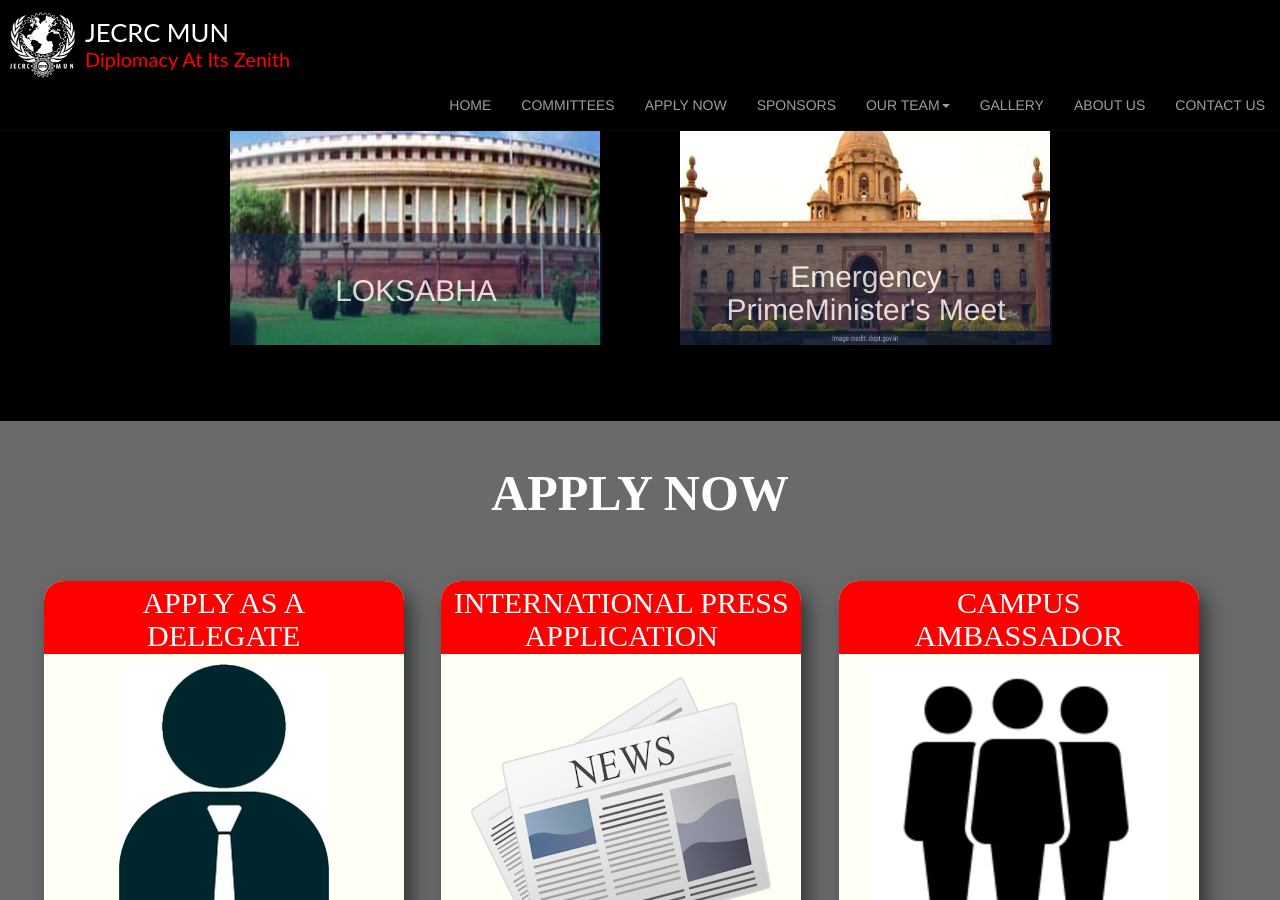
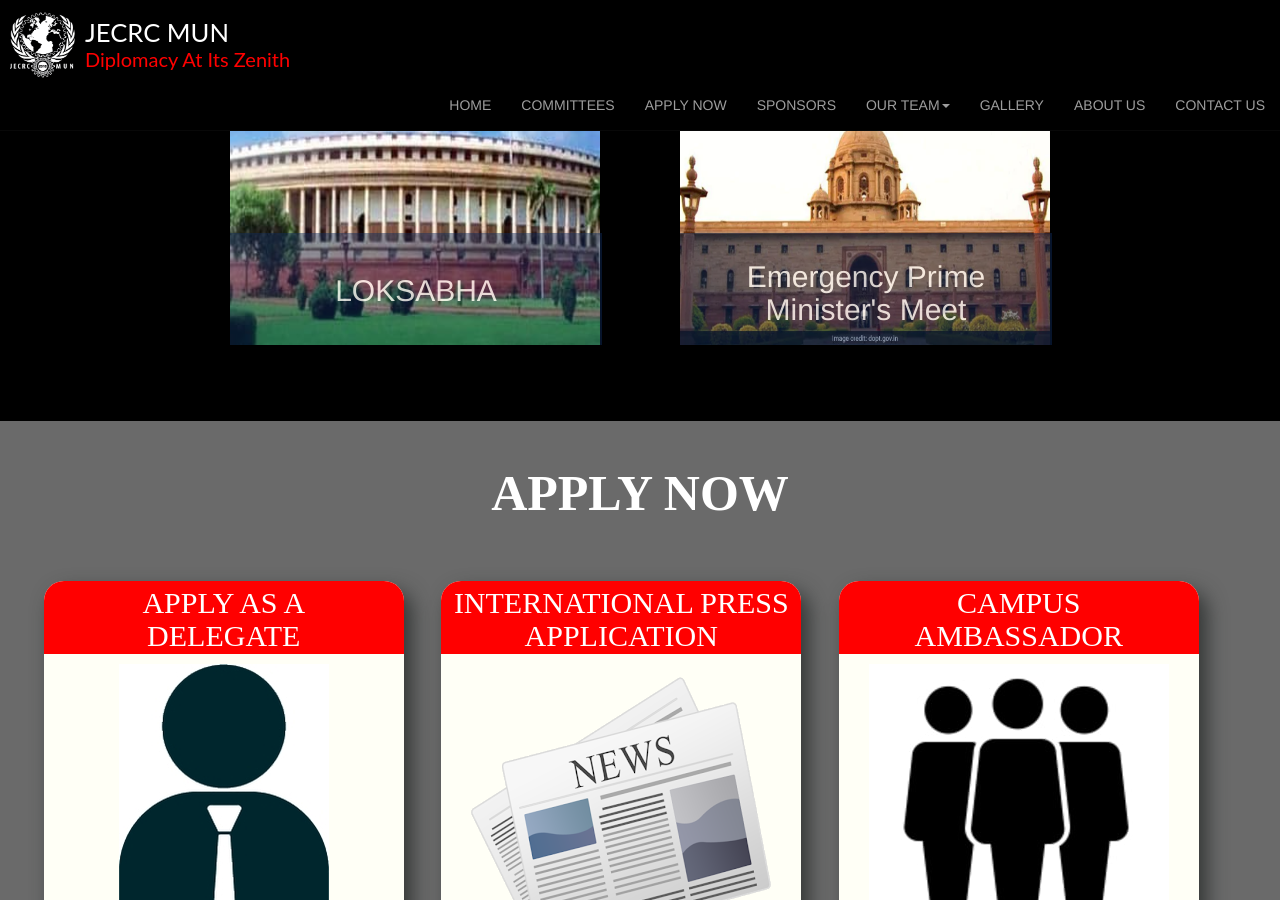
Before and after one commit to jecrcmun19/jecrcmun19.github.io, a Jekyll site: the page built from index.html, in a window 1280 px wide and 900 px high, scrolled down 2817 px. Built offline with Jekyll 4.4.1, drawn with Linux system fonts in a browser that asks for light colours.

Commit message:
fixing typos

```diff
--- a/_data/committees.yml
+++ b/_data/committees.yml
@@ -18,7 +18,7 @@
   agenda: Deliberation on policy to solve Indian Agrarian Crisis.
   bgimg: /assets/img/committees/loksabha.jpg
 
-- name: Emergency PrimeMinister's Meet
+- name: Emergency Prime Minister's Meet
   agenda: Deliberation on future course of action in wake of widespread protests following Delhi Gang Rape Case of 2012.
   bgimg: /assets/img/committees/pmo.jpg
   class: pmo
```
